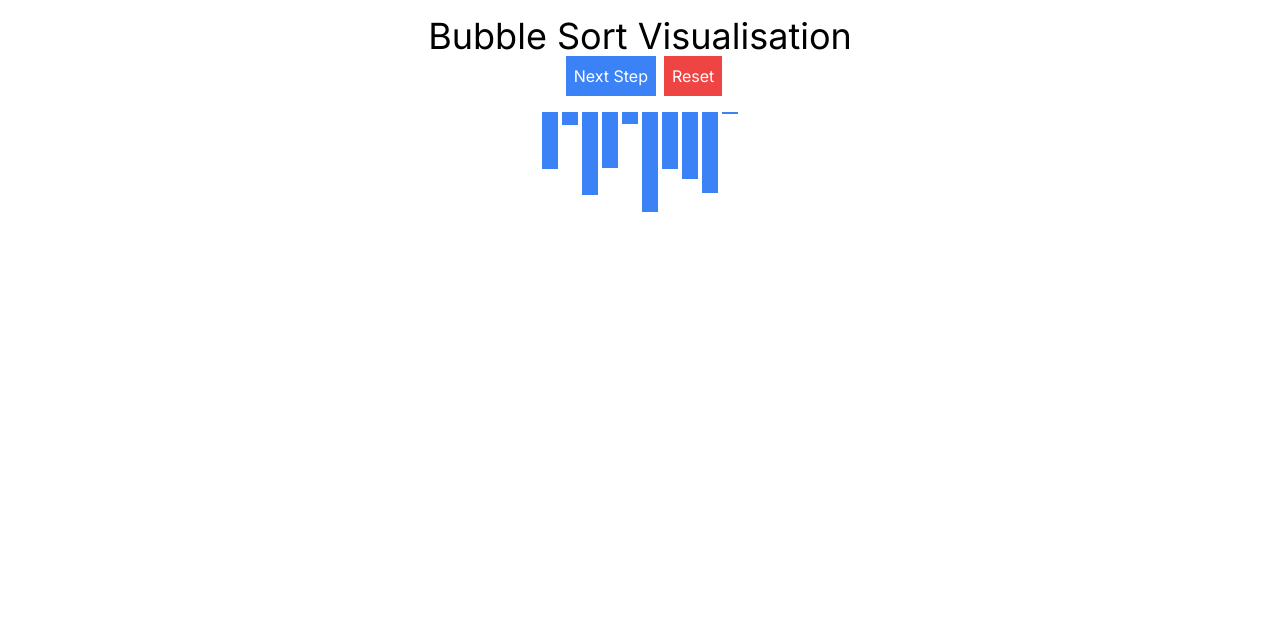
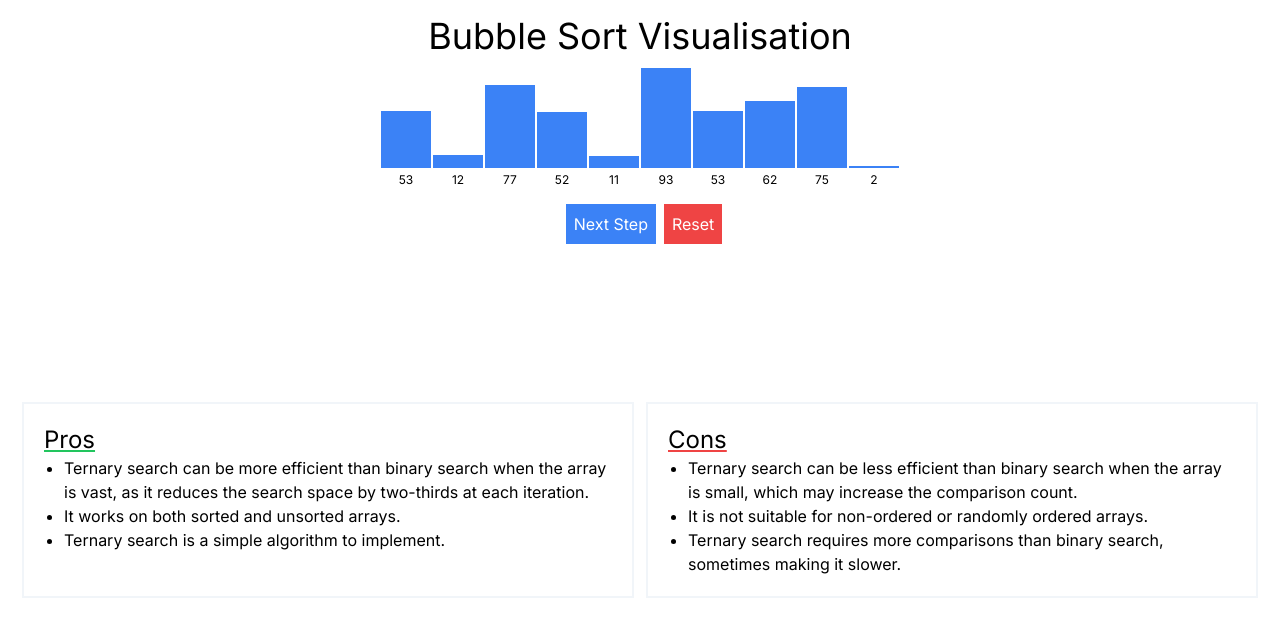
Before and after one commit to hybrid1ze/search-sort-visualiser, a Next.js app in the folder search-sort-visualiser/: page /sort/BubbleSort in a window 1280 px wide. Shown: the top 636 px of the page. Built offline with nearby package versions, Linux system fonts and the light colour scheme.

Commit message:
Refactor BubbleSortVisualization component

```diff
--- a/search-sort-visualiser/src/app/sort/BubbleSort/page.tsx
+++ b/search-sort-visualiser/src/app/sort/BubbleSort/page.tsx
@@ -4,32 +4,33 @@ import React, { useState, useEffect } from "react";
 const generateRandomArray = (size: number, max: number): number[] =>
   Array.from({ length: size }, () => Math.floor(Math.random() * max));
 
-const BubbleSortVisualization = () => {
-  const [array, setArray] = useState<number[]>(generateRandomArray(10, 100));
+const BubbleSortVisualisation = () => {
+  const [array, setArray] = useState<number[]>([]);
   const [sorted, setSorted] = useState<boolean>(false);
   const [activeIndices, setActiveIndices] = useState<[number, number] | null>(
     null
   );
   const [isResetting, setIsResetting] = useState<boolean>(false); // New state to handle reset status
   const [tooltip, setTooltip] = useState<string>("");
+  const [resetCounter, setResetCounter] = useState(0);
 
-  const normalizeHeight = (value: number, maxValue: number) => {
-    const containerHeight = 100; // Assuming the container height is 100px
-    return (value / maxValue) * containerHeight;
-  };
+  useEffect(() => {
+    setArray(generateRandomArray(10, 100));
+  }, []);
 
   useEffect(() => {
     if (isResetting) {
-      const newArray = generateRandomArray(10, 100);
-      setArray(newArray);
+      setArray(generateRandomArray(10, 100)); // generate a new array
       setSorted(false);
       setActiveIndices(null);
       setIsResetting(false); // Reset completed
+      setTooltip("Array has been reset.");
     }
   }, [isResetting]);
 
   const resetSort = () => {
     setIsResetting(true); // Initiate reset
+    setResetCounter((prev) => prev + 1);
     setTooltip("Array has been reset.");
   };
 
@@ -58,14 +59,39 @@ const BubbleSortVisualization = () => {
     setArray(newArray);
   };
 
-  const maxValue = Math.max(...array);
+  const maxBarValue = Math.max(...array, 1);
 
   return (
     <div className="p-4">
-        <div className="flex justify-center text-4xl">
+      <div className="flex justify-center text-4xl">
         <h1>Bubble Sort Visualisation</h1>
       </div>
-      <div className="flex justify-center">
+
+      <div
+        className="mt-8 flex justify-center items-end"
+        style={{ gap: "2px", height: "100px" }}
+      >
+        {array.map((value, index) => {
+          // Normalize the height of the bar so that the tallest bar is 100px
+          const barHeight = (value / maxBarValue) * 100;
+
+          return (
+            <div key={`${resetCounter}-${index}`} className="flex flex-col items-center" style={{ width: '50px' }}>
+              <div
+                className={`bg-blue-500 ${activeIndices?.includes(index) ? 'bg-green-500' : ''}`}
+                style={{
+                  height: `${barHeight}px`, // Use pixel value here
+                  width: '100%', // Full width of the parent flex item
+                  transition: 'height 0.3s ease',
+                }}
+              ></div>
+              <span className="text-xs mt-1">{value}</span> {/* Display the value under the bar */}
+            </div>
+          );
+        })}
+      </div>
+
+      <div className="mt-4 mb-4 flex justify-center">
         <button
           onClick={bubbleSortStep}
           className="bg-blue-500 text-white p-2 ml-2"
@@ -77,32 +103,42 @@ const BubbleSortVisualization = () => {
           Reset
         </button>
       </div>
-      <div
-        className="mt-4 flex justify-center space-x-1"
-        style={{ height: "100px" }}
-      >
-        {array.map((value, index) => {
-          // Use the normalizeHeight function to calculate bar height
-          const barHeight = normalizeHeight(value, maxValue);
-          return (
-            <div
-              key={index}
-              className={`w-4 bg-blue-500 ${
-                activeIndices?.includes(index) ? "bg-red-500" : ""
-              }`}
-              style={{
-                height: `${barHeight}px`,
-                transition: "height 0.3s ease",
-              }}
-            />
-          );
-        })}
-      </div>
       <div className="mt-4 mb-4 flex justify-center">
         <span className="text-sm text-gray-600">{tooltip}</span>
+      </div>
+
+      <div className="grid grid-cols-2 gap-4 pt-32 px-2">
+        <div className="outline outline-2 outline-slate-100 p-5">
+          <span className="underline decoration-green-500 text-2xl">Pros</span>
+          <ul className="list-disc pl-5">
+            <li>
+              Ternary search can be more efficient than binary search when the
+              array is vast, as it reduces the search space by two-thirds at
+              each iteration.
+            </li>
+            <li>It works on both sorted and unsorted arrays.</li>
+            <li>Ternary search is a simple algorithm to implement.</li>
+          </ul>
+        </div>
+        <div className="outline outline-2 outline-slate-100 p-5">
+          <span className="underline decoration-red-500 text-2xl">Cons</span>
+          <ul className="list-disc pl-5">
+            <li>
+              Ternary search can be less efficient than binary search when the
+              array is small, which may increase the comparison count.
+            </li>
+            <li>
+              It is not suitable for non-ordered or randomly ordered arrays.
+            </li>
+            <li>
+              Ternary search requires more comparisons than binary search,
+              sometimes making it slower.
+            </li>
+          </ul>
+        </div>
       </div>
     </div>
   );
 };
 
-export default BubbleSortVisualization;
+export default BubbleSortVisualisation;
```
